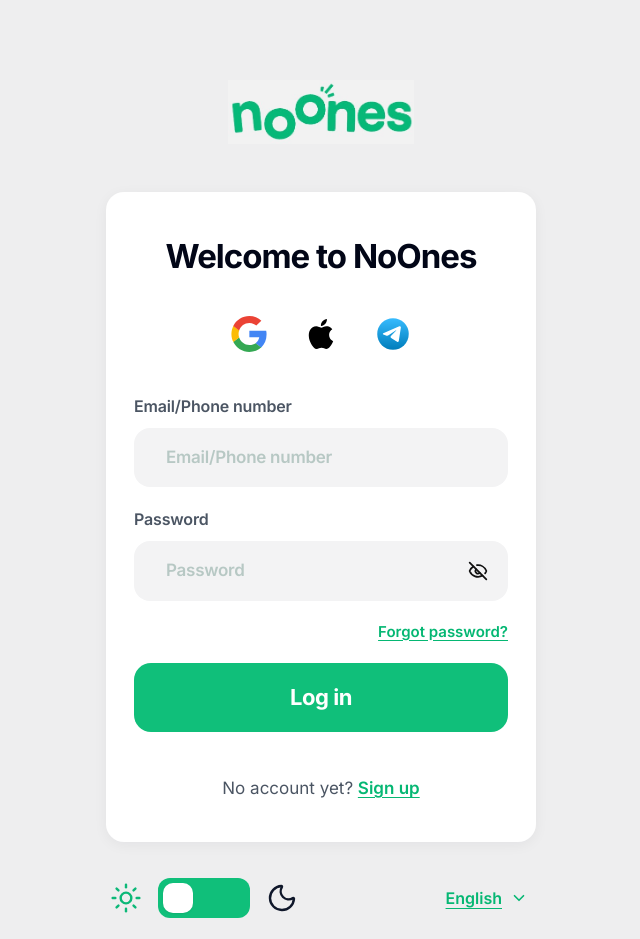
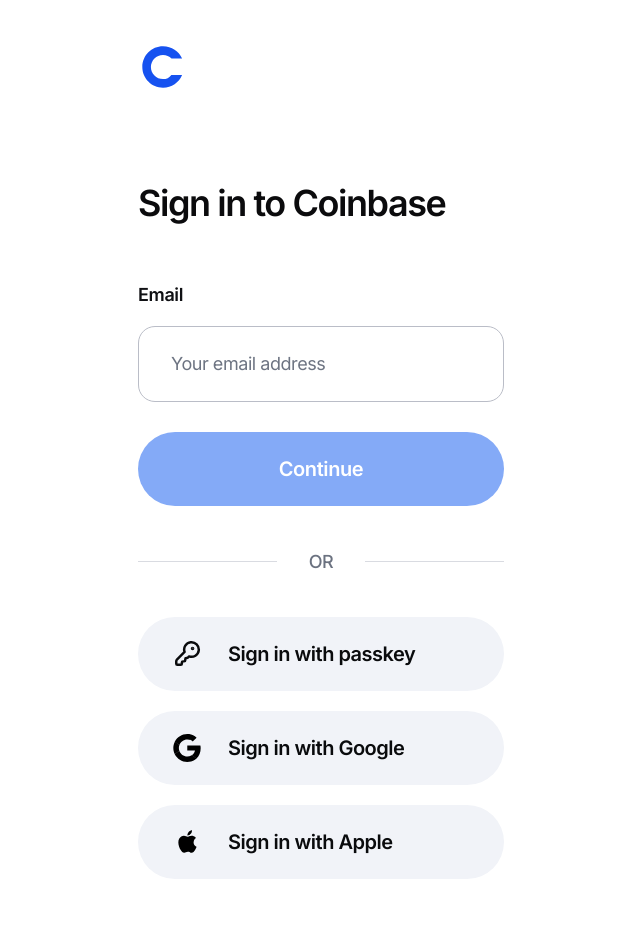
Before and after one commit to Gibson-kobia/Broker, a Next.js app: page /connect in a window 1280 px wide. Shown: the top 939 px of the page, without its empty margins (319-959 px from the left). Built offline with nearby package versions, Linux system fonts and the light colour scheme.

Commit message:
Match connect page to Coinbase login

```diff
--- a/src/app/connect/page.js
+++ b/src/app/connect/page.js
@@ -1,33 +1,65 @@
 'use client';
 
-import React, { useState } from 'react';
+import React, { useEffect, useState } from 'react';
 import Image from 'next/image';
 import { useRouter } from 'next/navigation';
-import { motion } from 'framer-motion';
 import { Inter } from 'next/font/google';
-import { ChevronDown, Eye, EyeOff, Sun, Moon } from 'lucide-react';
+import { Eye, EyeOff, KeyRound } from 'lucide-react';
 import { createClient } from '@/lib/supabase/client';
 
 const inter = Inter({ subsets: ['latin'], weight: ['400', '500', '600', '700'] });
 
-const socialProviders = [
-  { name: 'Google', logo: '/logos/google-icon-logo-svgrepo-com.svg' },
-  { name: 'Apple', logo: '/logos/apple-logo-svgrepo-com.svg' },
-  { name: 'Telegram', logo: '/logos/telegram-svgrepo-com.svg' },
-];
+function CoinbaseMark({ dark }) {
+  return (
+    <svg viewBox="0 0 52 52" aria-hidden="true" className={`h-[50px] w-[50px] ${dark ? 'text-white' : 'text-[#1652f0]'}`}>
+      <path
+        d="M26 4.5C14.126 4.5 4.5 14.126 4.5 26S14.126 47.5 26 47.5c8.965 0 16.649-5.49 19.862-13.286H34.704A10.84 10.84 0 0 1 26 38.575c-6.944 0-12.575-5.631-12.575-12.575S19.056 13.425 26 13.425c3.462 0 6.597 1.4 8.87 3.668h10.992C42.649 9.99 34.965 4.5 26 4.5Z"
+        fill="currentColor"
+      />
+    </svg>
+  );
+}
+
+function SocialButton({ children, dark, icon }) {
+  return (
+    <button
+      type="button"
+      className={`flex h-[74px] w-full items-center rounded-[37px] px-7 text-left transition-colors ${
+        dark ? 'bg-[#2a2c34] text-white hover:bg-[#30333d]' : 'bg-[#f1f3f8] text-[#0a0b0d] hover:bg-[#e8ebf2]'
+      }`}
+    >
+      <div className="flex w-[42px] justify-center">{icon}</div>
+      <span className="ml-5 text-[20px] font-semibold tracking-[-0.025em]">{children}</span>
+    </button>
+  );
+}
 
 export default function ConnectPage() {
   const router = useRouter();
-  const [mode, setMode] = useState('login');
-  const [isDarkPreview, setIsDarkPreview] = useState(false);
+  const [step, setStep] = useState('email');
+  const [isDarkTheme, setIsDarkTheme] = useState(false);
   const [showPassword, setShowPassword] = useState(false);
   const [credentials, setCredentials] = useState({
-    emailOrPhone: '',
+    email: '',
     password: '',
   });
   const [loading, setLoading] = useState(false);
   const [errorMessage, setErrorMessage] = useState('');
-  const [successMessage, setSuccessMessage] = useState('');
+
+  useEffect(() => {
+    const mediaQuery = window.matchMedia('(prefers-color-scheme: dark)');
+
+    const syncTheme = () => {
+      setIsDarkTheme(mediaQuery.matches);
+    };
+
+    syncTheme();
+    mediaQuery.addEventListener('change', syncTheme);
+
+    return () => {
+      mediaQuery.removeEventListener('change', syncTheme);
+    };
+  }, []);
 
   const handleFieldChange = (field) => (event) => {
     setCredentials((current) => ({
@@ -36,17 +68,28 @@
     }));
   };
 
-  const handleSubmit = async (event) => {
+  const handleContinue = (event) => {
+    event.preventDefault();
+    setErrorMessage('');
+
+    if (!credentials.email.trim()) {
+      setErrorMessage('Enter your email address to continue.');
+      return;
+    }
+
+    setStep('password');
+  };
+
+  const handlePasswordSubmit = async (event) => {
     event.preventDefault();
 
-    const email = credentials.emailOrPhone.trim();
+    const email = credentials.email.trim();
     const password = credentials.password;
 
     setErrorMessage('');
-    setSuccessMessage('');
 
     if (!email || !password) {
-      setErrorMessage('Please provide both email and password.');
+      setErrorMessage('Enter your email and password to continue.');
       return;
     }
 
@@ -54,8 +97,6 @@
 
     try {
       const supabase = createClient();
-
-      if (mode === 'login') {
       const { error } = await supabase.auth.signInWithPassword({
         email,
         password,
@@ -68,192 +109,174 @@
 
       router.push('/dashboard');
       router.refresh();
-        return;
-      }
-
-      const { data, error } = await supabase.auth.signUp({
-        email,
-        password,
-      });
-
-      if (error) {
-        setErrorMessage(error.message);
-        return;
-      }
-
-      if (data?.user) {
-        await supabase.from('profiles').upsert(
-          {
-            id: data.user.id,
-            email: data.user.email,
-          },
-          { onConflict: 'id' }
-        );
-      }
-
-      if (data?.session) {
-        router.push('/dashboard');
-        router.refresh();
-        return;
-      }
-
-      setSuccessMessage('Signup successful. Check your email to confirm your account.');
     } finally {
       setLoading(false);
     }
   };
 
+  const dark = isDarkTheme;
+  const pageClasses = dark ? 'bg-[#0b0b0d] text-white' : 'bg-white text-[#0b0b0d]';
+  const labelClasses = dark ? 'text-white' : 'text-[#101114]';
+  const mutedClasses = dark ? 'text-[#9fa3b3]' : 'text-[#6b7280]';
+  const dividerClasses = dark ? 'bg-[#30323a]' : 'bg-[#d9dbe1]';
+  const inputClasses = dark
+    ? 'border-[#4a4d57] bg-[#0b0b0d] text-white placeholder:text-[#707482]'
+    : 'border-[#babdc7] bg-white text-[#0b0b0d] placeholder:text-[#6d7482]';
+  const primaryButtonClasses = dark
+    ? 'bg-[#334a87] text-[#090b10] hover:bg-[#3c569b]'
+    : 'bg-[#84aaf7] text-white hover:bg-[#78a0f1]';
+
   return (
-    <main
-      className={`${inter.className} min-h-screen bg-[#eeeeef] text-[#17171f] overflow-x-hidden px-4 pb-10 pt-14 sm:px-6 sm:pb-14 sm:pt-20`}
-    >
-      <motion.section
-        initial={{ opacity: 0, y: 20 }}
-        animate={{ opacity: 1, y: 0 }}
-        transition={{ duration: 0.5, ease: 'easeOut' }}
-        className="relative z-10 mx-auto w-full max-w-[430px]"
-      >
-        <div className="mb-10 flex justify-center sm:mb-12">
-          <Image
-            src="/logos/noones.jpg"
-            alt="Noones"
-            width={186}
-            height={62}
-            priority
-            className="h-auto w-[186px] object-contain"
+    <main className={`${inter.className} ${pageClasses} min-h-screen overflow-x-hidden`}>
+      <section className="mx-auto flex min-h-screen w-full max-w-[430px] flex-col px-[23px] pb-10 pt-[42px] sm:px-8">
+        <div className="flex justify-start">
+          <CoinbaseMark dark={dark} />
+        </div>
+
+        <div className="pt-[92px]">
+          <h1 className="max-w-[340px] text-[34px] font-semibold leading-[1.08] tracking-[-0.04em] sm:text-[36px]">
+            {step === 'email' ? 'Sign in to Coinbase' : 'Enter your password'}
+          </h1>
+
+          <form onSubmit={step === 'email' ? handleContinue : handlePasswordSubmit} className="mt-[58px]">
+            <label htmlFor="coinbase-email" className={`${labelClasses} block text-[18px] font-semibold tracking-[-0.02em]`}>
+              {step === 'email' ? 'Email' : 'Email address'}
+            </label>
+
+            <div className="mt-[18px]">
+              <input
+                id="coinbase-email"
+                type="email"
+                value={credentials.email}
+                onChange={handleFieldChange('email')}
+                placeholder="Your email address"
+                autoComplete="username"
+                readOnly={step === 'password'}
+                className={`h-[76px] w-full rounded-[17px] border px-[32px] text-[18px] font-normal tracking-[-0.025em] outline-none transition-colors focus:border-[#7b96d8] ${inputClasses} ${step === 'password' ? 'opacity-80' : ''}`}
               />
             </div>
 
-        <div className="rounded-[18px] bg-white px-6 py-9 shadow-[0_3px_14px_rgba(15,23,42,0.05)] sm:px-7 sm:py-10">
-          <h1 className="text-center text-[31px] font-bold tracking-[-0.03em] text-[#020617] sm:text-[33px]">
-            Welcome to NoOnes
-          </h1>
-
-          <div className="mt-7 flex items-center justify-center gap-6">
-            {socialProviders.map((provider) => (
-              <button
-                key={provider.name}
-                type="button"
-                aria-label={`Continue with ${provider.name}`}
-                className="flex h-12 w-12 items-center justify-center rounded-full transition-colors hover:bg-[#f3f4f6]"
-              >
-                <div className="relative h-9 w-9">
-                  <Image
-                    src={provider.logo}
-                    alt={`${provider.name} logo`}
-                    fill
-                    sizes="36px"
-                    className="object-contain"
-                  />
-                </div>
-              </button>
-            ))}
-          </div>
-
-          <form onSubmit={handleSubmit} className="mt-9 space-y-5">
-            <div className="space-y-2.5">
-              <label className="block text-[16px] font-semibold tracking-[-0.01em] text-[#4b5563]" htmlFor="emailOrPhone">
-                Email/Phone number
-              </label>
-              <input
-                id="emailOrPhone"
-                type="text"
-                value={credentials.emailOrPhone}
-                onChange={handleFieldChange('emailOrPhone')}
-                placeholder="Email/Phone number"
-                className="w-full rounded-[16px] border-none bg-[#f3f3f4] px-8 py-[17px] text-[17px] font-semibold tracking-[-0.015em] text-[#0f172a] placeholder:text-[#b7c8c4] focus:outline-none focus:ring-2 focus:ring-[#00A651]/20"
-                autoComplete="username"
-              />
-            </div>
-
-            <div className="space-y-2.5">
-              <label className="block text-[16px] font-semibold tracking-[-0.01em] text-[#4b5563]" htmlFor="password">
+            {step === 'password' ? (
+              <>
+                <label htmlFor="coinbase-password" className={`${labelClasses} mt-[26px] block text-[18px] font-semibold tracking-[-0.02em]`}>
                   Password
                 </label>
-              <div className="relative">
+                <div className="relative mt-[18px]">
                   <input
-                  id="password"
+                    id="coinbase-password"
                     type={showPassword ? 'text' : 'password'}
                     value={credentials.password}
                     onChange={handleFieldChange('password')}
-                  placeholder="Password"
-                  className="w-full rounded-[16px] border-none bg-[#f3f3f4] px-8 py-[17px] pr-16 text-[17px] font-semibold tracking-[-0.015em] text-[#0f172a] placeholder:text-[#b7c8c4] focus:outline-none focus:ring-2 focus:ring-[#00A651]/20"
+                    placeholder="Your password"
                     autoComplete="current-password"
+                    className={`h-[76px] w-full rounded-[17px] border px-[32px] pr-20 text-[18px] font-normal tracking-[-0.025em] outline-none transition-colors focus:border-[#7b96d8] ${inputClasses}`}
                   />
                   <button
                     type="button"
                     onClick={() => setShowPassword((current) => !current)}
-                  className="absolute inset-y-0 right-0 inline-flex items-center justify-center px-5 text-[#111111]"
+                    className={`absolute inset-y-0 right-0 flex items-center px-7 ${mutedClasses}`}
                     aria-label={showPassword ? 'Hide password' : 'Show password'}
                   >
-                  {showPassword ? <Eye className="h-5 w-5" strokeWidth={2.1} /> : <EyeOff className="h-5 w-5" strokeWidth={2.1} />}
+                    {showPassword ? <EyeOff className="h-6 w-6" strokeWidth={2} /> : <Eye className="h-6 w-6" strokeWidth={2} />}
                   </button>
                 </div>
-            </div>
-
-            <div className="flex justify-end -mt-1">
-              <button
-                type="button"
-                className="text-[15px] font-semibold text-[#05b773] underline underline-offset-[3px] transition-colors hover:text-[#029c61]"
-              >
-                Forgot password?
-              </button>
-            </div>
+              </>
+            ) : null}
 
             <button
               type="submit"
               disabled={loading}
-              aria-label="Log in"
-              className="mt-2 flex w-full items-center justify-center rounded-[17px] bg-[#10bf7a] px-5 py-[18px] text-white transition-colors duration-200 hover:bg-[#0cae70] disabled:cursor-not-allowed disabled:opacity-70"
+              className={`mt-[30px] flex h-[74px] w-full items-center justify-center rounded-[37px] text-[20px] font-semibold tracking-[-0.02em] transition-colors disabled:opacity-70 ${primaryButtonClasses}`}
             >
-              <span className="text-[22px] font-bold tracking-[-0.02em]">{mode === 'login' ? 'Log in' : 'Sign up'}</span>
+              {loading ? 'Signing in...' : 'Continue'}
             </button>
 
-            {errorMessage ? <p className="text-sm text-red-500">{errorMessage}</p> : null}
-            {successMessage ? <p className="text-sm text-emerald-600">{successMessage}</p> : null}
+            {step === 'password' ? (
+              <button
+                type="button"
+                onClick={() => {
+                  setStep('email');
+                  setErrorMessage('');
+                }}
+                className={`mt-4 text-[15px] font-medium underline underline-offset-4 ${dark ? 'text-[#c4cada]' : 'text-[#4b5563]'}`}
+              >
+                Back to email
+              </button>
+            ) : null}
+
+            {errorMessage ? <p className="mt-4 text-[14px] text-[#d14343]">{errorMessage}</p> : null}
           </form>
 
-          <div className="mt-11 text-center text-[17px] text-[#4b5563]">
-            {mode === 'login' ? 'No account yet?' : 'Already have an account?'}{' '}
-            <button
-              type="button"
-              onClick={() => setMode((current) => (current === 'login' ? 'signup' : 'login'))}
-              className="font-semibold text-[#05b773] underline underline-offset-[3px] transition-colors hover:text-[#029c61]"
-            >
-              {mode === 'login' ? 'Sign up' : 'Log in'}
-            </button>
+          {step === 'email' ? (
+            <>
+              <div className="mt-[42px] flex items-center gap-8">
+                <div className={`h-px flex-1 ${dividerClasses}`} />
+                <span className={`${mutedClasses} text-[18px] font-medium tracking-[-0.02em]`}>OR</span>
+                <div className={`h-px flex-1 ${dividerClasses}`} />
               </div>
 
+              <div className="mt-[42px] space-y-5">
+                <SocialButton
+                  dark={dark}
+                  icon={<KeyRound className="h-[27px] w-[27px]" strokeWidth={2.2} />}
+                >
+                  Sign in with passkey
+                </SocialButton>
+
+                <SocialButton
+                  dark={dark}
+                  icon={
+                    <Image
+                      src="/logos/google-icon-logo-svgrepo-com.svg"
+                      alt="Google"
+                      width={28}
+                      height={28}
+                      className={`h-7 w-7 object-contain ${dark ? 'brightness-0 invert' : 'brightness-0'}`}
+                    />
+                  }
+                >
+                  Sign in with Google
+                </SocialButton>
+
+                <SocialButton
+                  dark={dark}
+                  icon={
+                    <Image
+                      src="/logos/apple-logo-svgrepo-com.svg"
+                      alt="Apple"
+                      width={27}
+                      height={27}
+                      className={`h-[27px] w-[27px] object-contain ${dark ? 'brightness-0 invert' : 'brightness-0'}`}
+                    />
+                  }
+                >
+                  Sign in with Apple
+                </SocialButton>
               </div>
 
-        <div className="mt-9 flex items-center justify-between gap-4 px-1 text-sm text-[#6b7280]">
-          <div className="flex items-center gap-4">
-            <Sun className="h-8 w-8 text-[#0cb878]" strokeWidth={1.8} />
-            <button
-              type="button"
-              onClick={() => setIsDarkPreview((current) => !current)}
-              className="relative inline-flex h-[40px] w-[92px] items-center rounded-[12px] bg-[#10bf7a] px-[5px] transition-colors"
-              aria-label="Toggle theme"
-            >
-              <span
-                className={`h-[30px] w-[30px] rounded-[10px] bg-white shadow-[0_1px_2px_rgba(0,0,0,0.08)] transition-transform duration-200 ${
-                  isDarkPreview ? 'translate-x-[52px]' : 'translate-x-0'
-                }`}
-              />
+              <p className="mt-[56px] text-center text-[18px] font-semibold tracking-[-0.03em]">
+                <span className={dark ? 'text-white' : 'text-[#111217]'}>Don't have an account? </span>
+                <button type="button" className="text-[#1652f0]">
+                  Sign up
                 </button>
-            <Moon className="h-8 w-8 text-[#0f172a]" strokeWidth={1.8} />
+              </p>
+            </>
+          ) : null}
         </div>
 
-          <button
-            type="button"
-            className="inline-flex items-center gap-2 rounded-full px-1 py-1 text-[16px] font-semibold text-[#05b773] underline underline-offset-[4px] transition-colors hover:text-[#029c61]"
-            aria-label="Select language"
-          >
-            <span>English</span>
-            <ChevronDown className="h-[18px] w-[18px]" strokeWidth={2.2} />
+        <div className="mt-auto pt-16">
+          <p className={`${mutedClasses} text-[15px] leading-[1.34] tracking-[-0.02em]`}>
+            We use strictly necessary cookies to enable essential functions, such as security and authentication. For more information, see our{' '}
+            <button type="button" className={`underline underline-offset-[3px] ${mutedClasses}`}>
+              Cookie Policy
+            </button>{' '}
+            and{' '}
+            <button type="button" className={`underline underline-offset-[3px] ${mutedClasses}`}>
+              Privacy Policy.
             </button>
+          </p>
         </div>
-      </motion.section>
+      </section>
     </main>
   );
 }
```
Lines whose indentation alone changed are shown as unchanged.
